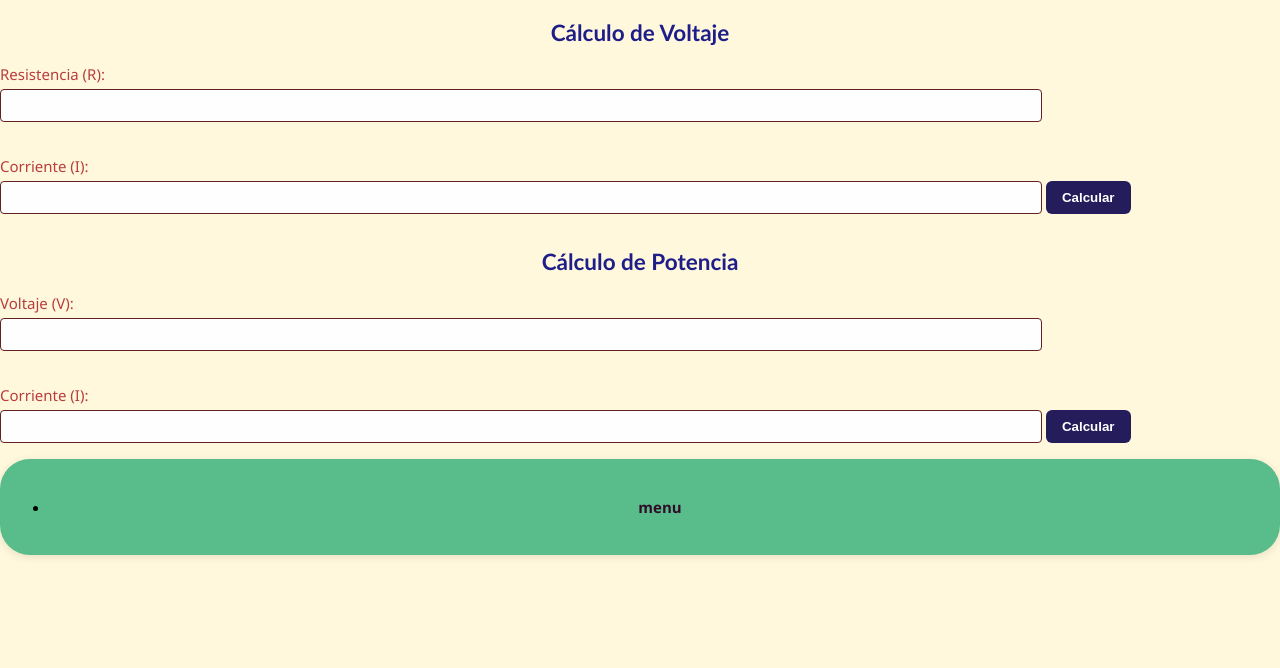
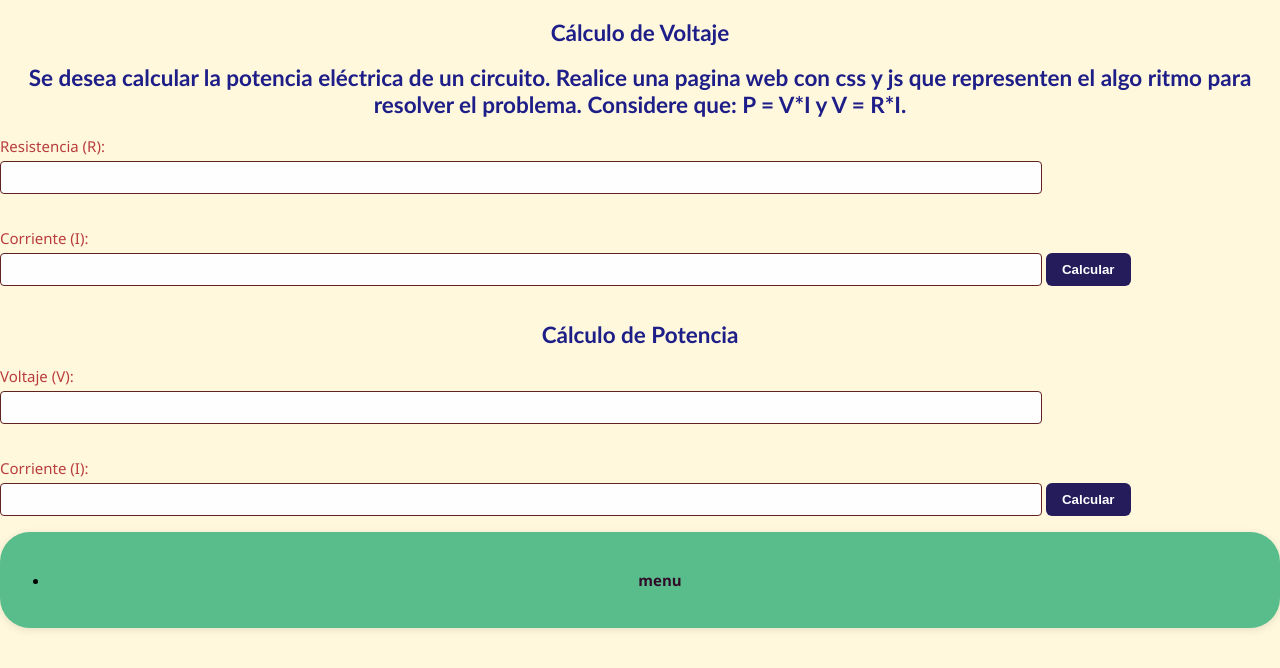
Before and after one commit to Jair212422/SECUENCIALES, a plain HTML site: page practica1/secuenciales/2.15.html in a window 1280 px wide. Drawn offline with Linux system fonts and the light colour scheme.

Commit message:
Update 2.15.html

```diff
--- a/practica1/secuenciales/2.15.html
+++ b/practica1/secuenciales/2.15.html
@@ -9,7 +9,8 @@
 <body>
 
   <h2>Cálculo de Voltaje</h2>
-
+  <h2>Se desea calcular la potencia eléctrica de un circuito. Realice una pagina web con css y js que representen el algo ritmo para resolver el problema.
+    Considere que: P = V*I y V = R*I.</h2>
   <label>Resistencia (R):</label>
   <input type="number" id="Resistencia">
 
```
